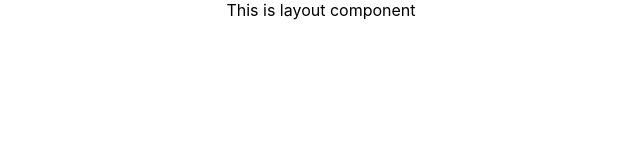
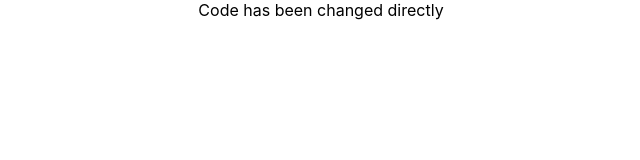
Before and after one commit to pratikkakani080/react-lecture-notes-morning, a React (Create React App) app: page / in a window 1280 px wide. Shown: the top 160 px of the page, without its empty margins (319-959 px from the left). Built offline with nearby package versions, Linux system fonts and the light colour scheme.

Commit message:
Update layout

```diff
--- a/src/common/components/layout/index.js
+++ b/src/common/components/layout/index.js
@@ -4,7 +4,7 @@ import { Outlet } from "react-router-dom";
 function Layout() {
   return (
     <div>
-      This is layout component
+      Code has been changed directly
       <Outlet />
     </div>
   );
```
